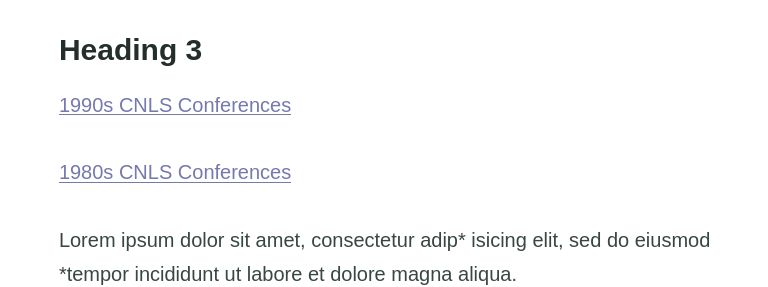
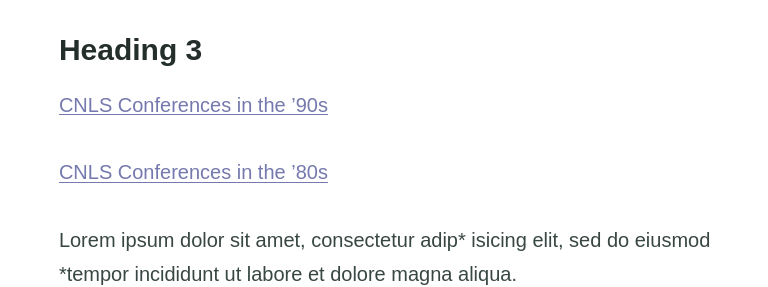
Before and after one commit to cnls-events/cnls-events.github.io, a Jekyll site: the page built from earlier_conferences.md, in a window 1280 px wide and 900 px high, scrolled down 4193 px. Shown: the part 166-453 px from the top of the window, without its empty margins (224-992 px from the left). Built offline with Jekyll 4.4.1, drawn with Linux system fonts in a browser that asks for light colours; our own code applies the rules of GitHub Pages for plain Markdown files.

Commit message:
Update earlier_conferences.md 80s90s

```diff
--- a/earlier_conferences.md
+++ b/earlier_conferences.md
@@ -154,9 +154,9 @@ aside: true
 ### Heading 3
 
 
-[1990s CNLS Conferences](/90s_conferences")
+[CNLS Conferences in the '90s](/90s_conferences")
 
-[1980s CNLS Conferences](/80s_conferences")
+[CNLS Conferences in the '80s](/80s_conferences")
 
 Lorem ipsum dolor sit amet, consectetur adip* isicing elit, sed do eiusmod *tempor incididunt ut labore et dolore magna aliqua.
 
```
